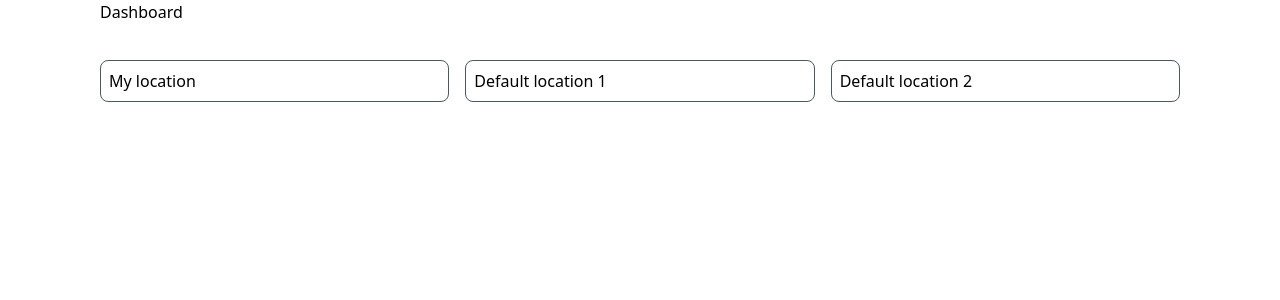
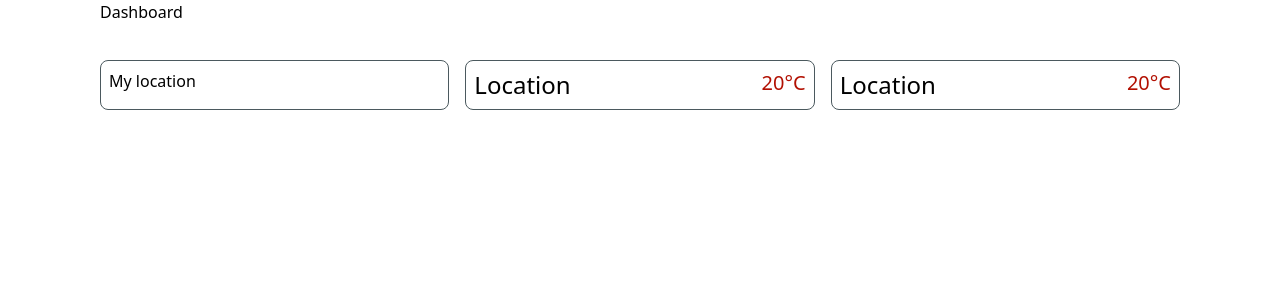
Before and after one commit to hennong/handelsbanken_take_home_task, a React (Vite) app: page / in a window 1280 px wide. Shown: the top 300 px of the page. Built offline with nearby package versions, Linux system fonts and the light colour scheme.

Commit message:
Add `DefaultLocationTile`
- create `DefaultLocationTile`

```diff
--- /dev/null
+++ b/src/components/common/tiles/DefaultLocationTile.tsx
@@ -0,0 +1,12 @@
+import BaseTile from "./BaseTile";
+
+function DefaultLocationTile() {
+  return (
+    <BaseTile className="flex justify-between hover:bg-[#e3f7fabb]">
+      <h3 className="text-2xl">Location</h3>
+      <span className="text-xl text-[#b21002]">20°C</span>
+    </BaseTile>
+  );
+}
+
+export default DefaultLocationTile;
--- a/src/components/common/tiles/index.ts
+++ b/src/components/common/tiles/index.ts
@@ -1 +1,2 @@
 export { default as BaseTile } from "./BaseTile";
+export { default as DefaultLocationTile } from "./DefaultLocationTile";
--- a/src/pages/Dashboard.tsx
+++ b/src/pages/Dashboard.tsx
@@ -1,5 +1,6 @@
 import { Fragment } from "react";
 import { BaseTile, Header } from "../components/common";
+import { DefaultLocationTile } from "../components/common/tiles";
 
 function Dashboard() {
   return (
@@ -7,8 +8,8 @@ function Dashboard() {
       <Header />
       <Fragment>
         <BaseTile className="col-span-1"> My location </BaseTile>
-        <BaseTile className="col-span-1"> Default location 1 </BaseTile>
-        <BaseTile className="col-span-1"> Default location 2 </BaseTile>
+        <DefaultLocationTile />
+        <DefaultLocationTile />
       </Fragment>
     </Fragment>
   );
```
